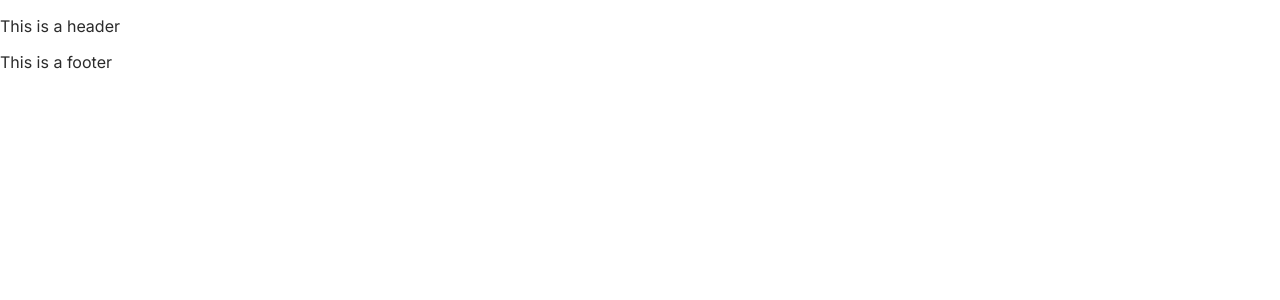
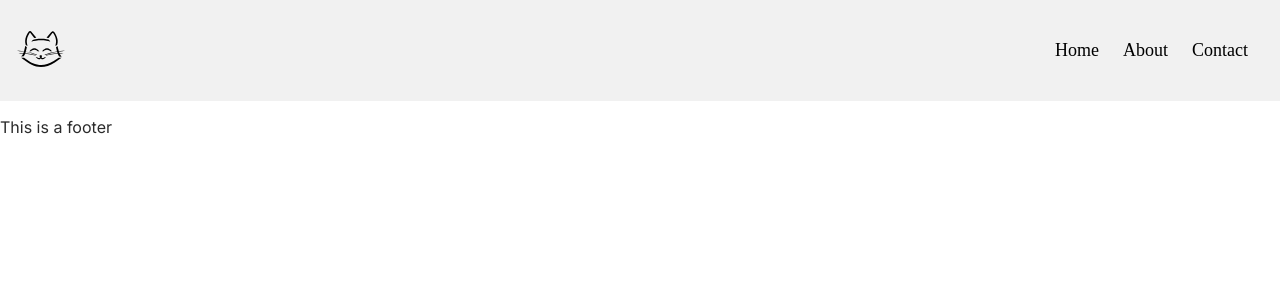
Before and after one commit to ceci919p/new_portfolio, a Next.js app: page / in a window 1280 px wide. Shown: the top 300 px of the page. Built offline with nearby package versions, Linux system fonts and the light colour scheme.

Commit message:
first iteration menu

```diff
--- a/src/components/Nav.jsx
+++ /dev/null
@@ -1,7 +0,0 @@
-export default function Nav() {
-  return (
-    <div>
-      <p>This is a header</p>
-    </div>
-  );
-}
--- /dev/null
+++ b/src/components/home_sections/About.jsx
@@ -0,0 +1,3 @@
+export default function About() {
+  return <section id="about"></section>;
+}
--- /dev/null
+++ b/src/components/home_sections/SplashSection.jsx
@@ -0,0 +1,3 @@
+export default function SplashSection() {
+  return <section id="splash"></section>;
+}
--- /dev/null
+++ b/src/components/site_layout/NavItem.jsx
@@ -0,0 +1,10 @@
+import Link from "next/link";
+const NavItem = ({ text, href, active }) => {
+  return (
+    <Link href={href} className={`nav__link`}>
+      {text}
+    </Link>
+  );
+};
+
+export default NavItem;
--- /dev/null
+++ b/src/components/site_layout/Navbar.jsx
@@ -0,0 +1,47 @@
+import Link from "next/link";
+import Image from "next/image";
+import React, { useState } from "react";
+import NavItem from "./NavItem";
+
+const MENU_LIST = [
+  { text: "Home", href: "/" },
+  { text: "About", href: "/#about" },
+  { text: "Contact", href: "mailto:ceciliejrg@hotmail.com" },
+];
+const Navbar = () => {
+  const [navActive, setNavActive] = useState(null);
+  const [activeIdx, setActiveIdx] = useState(-1);
+
+  return (
+    <header>
+      <nav className={`nav`}>
+        <Link href={"/"}>
+          <Image src={"/logo.svg"} alt="logo" height={50} width={50} />
+        </Link>
+        <div
+          onClick={() => setNavActive(!navActive)}
+          className={`nav__menu-bar`}
+        >
+          <div></div>
+          <div></div>
+          <div></div>
+        </div>
+        <div className={`${navActive ? "active" : ""} nav__menu-list`}>
+          {MENU_LIST.map((menu, idx) => (
+            <div
+              onClick={() => {
+                setActiveIdx(idx);
+                setNavActive(false);
+              }}
+              key={menu.text}
+            >
+              <NavItem active={activeIdx === idx} {...menu} />
+            </div>
+          ))}
+        </div>
+      </nav>
+    </header>
+  );
+};
+
+export default Navbar;
--- a/src/pages/_app.js
+++ b/src/pages/_app.js
@@ -1,13 +1,13 @@
 import "@/styles/globals.scss";
 /*put global components here!*/
 
-import Nav from "./../components/Nav";
-import Footer from "./../components/Footer";
+import Navbar from "@/components/site_layout/Navbar";
+import Footer from "@/components/site_layout/Footer";
 
 export default function App({ Component, pageProps }) {
   return (
     <div className=" text-black">
-      <Nav />
+      <Navbar />
 
       <Component {...pageProps} />
 
--- a/src/pages/index.js
+++ b/src/pages/index.js
@@ -1,4 +1,5 @@
 import Head from "next/head";
+import About from "@/components/home_sections/About";
 
 export default function Home() {
   return (
@@ -14,7 +15,7 @@ export default function Home() {
       </Head>
 
       <main>
-        <section></section>
+        <About></About>
       </main>
     </>
   );
--- a/src/styles/globals.scss
+++ b/src/styles/globals.scss
@@ -1,2 +1,92 @@
 @use "layout";
 @use "base";
+
+a {
+  text-decoration: none;
+  color: inherit;
+}
+header {
+  position: sticky;
+  z-index: 30;
+  top: 0;
+}
+nav {
+  display: flex;
+  padding: 16px;
+  justify-content: space-between;
+  align-items: center;
+  background-color: #f1f1f1;
+}
+.nav__menu-bar {
+  display: flex;
+  flex-direction: column;
+  row-gap: 6px;
+  cursor: pointer;
+}
+.nav__menu-bar div {
+  width: 40px;
+  height: 4px;
+  background-color: black;
+  border-radius: 2px;
+}
+.nav__menu-list {
+  display: flex;
+  flex-direction: column;
+  position: fixed;
+  top: 60px;
+  width: 288px;
+  row-gap: 24px;
+  right: -288px;
+  padding: 24px 16px;
+  transition: all 0.2s;
+  min-height: calc(100vh - 60px);
+  background-color: #f1f1f1;
+}
+.nav__menu-list.active {
+  right: 0;
+  width: 100%;
+  text-align: center;
+}
+.nav__link {
+  font-size: 18px;
+  position: relative;
+  transition: all 0.2s;
+}
+
+.nav__link:hover {
+  font-weight: bold;
+}
+
+.center {
+  min-height: 600px;
+  display: flex;
+  justify-content: center;
+  align-items: center;
+}
+@media screen and (min-width: 768px) {
+  .nav__menu-bar {
+    display: none;
+  }
+  .nav__menu-list {
+    position: unset;
+    flex-direction: row;
+    min-height: fit-content;
+    width: fit-content;
+    column-gap: 24px;
+    align-items: center;
+  }
+  .nav__link::before {
+    content: "";
+    position: absolute;
+    width: 0%;
+    height: 6px;
+    bottom: -16px;
+    left: 0;
+    background-color: black;
+    transition: all 0.2s;
+  }
+
+  .nav__link:hover:before {
+    width: 100%;
+  }
+}
```
Also changed, not shown: public/logo.svg (added), src/components/site_layout/Footer.jsx (renamed from src/components/Footer.jsx).
